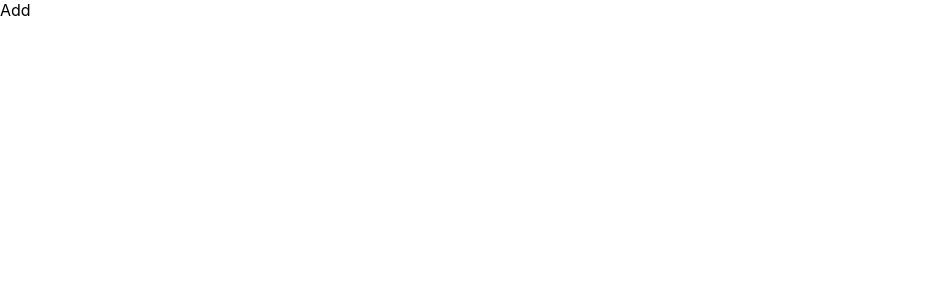
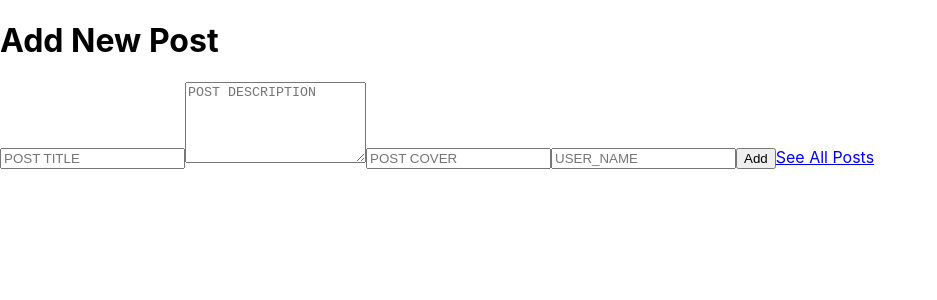
Before and after one commit to 0711292907/newblog-api, a React (Create React App) app in the folder client/: page /add in a window 1280 px wide. Shown: the top 300 px of the page, without its empty margins (0-937 px from the left). Built offline with nearby package versions, Linux system fonts and the light colour scheme.

Commit message:
added input types and buttons

```diff
--- a/client/src/pages/Add.jsx
+++ b/client/src/pages/Add.jsx
@@ -1,9 +1,67 @@
-import React from "react"
+import axios from "axios";
+import React from "react";
+import { useState } from "react";
+import { Link, useNavigate } from "react-router-dom";
 
 const Add = () => {
-    return (
-        <div>Add</div>
-    )
-}
+  const [book, setBook] = useState({
+    title: "",
+    descr: "",
+    cover: "",
+    user_name: "",
+  });
+  const [error,setError] = useState(false)
 
-export default Add
+  const navigate = useNavigate();
+
+  const handleChange = (e) => {
+    setBook((prev) => ({ ...prev, [e.target.name]: e.target.value }));
+  };
+
+  const handleClick = async (e) => {
+    e.preventDefault();
+    try {
+      await axios.post("http://localhost:8800/books", book);
+      navigate("/");
+    } catch (err) {
+      console.log(err);
+      setError(true)
+    }
+  };
+
+  return (
+    <div className="form">
+      <h1>Add New Post</h1>
+      <input
+        type="text"
+        placeholder="POST TITLE"
+        name="title"
+        onChange={handleChange}
+      />
+      <textarea
+        rows={5}
+        type="text"
+        placeholder="POST DESCRIPTION"
+        name="descr"
+        onChange={handleChange}
+      />
+      <input
+        type="text"
+        placeholder="POST COVER"
+        name="cover"
+        onChange={handleChange}
+      />
+      <input
+        type="text"
+        placeholder="USER_NAME"
+        name="user_name"
+        onChange={handleChange}
+      />
+      <button className="formButton" onClick={handleClick}>Add</button>
+      {error && "Something went wrong!"}
+      <Link to="/">See All Posts</Link>
+    </div>
+  );
+};
+
+export default Add;
```
